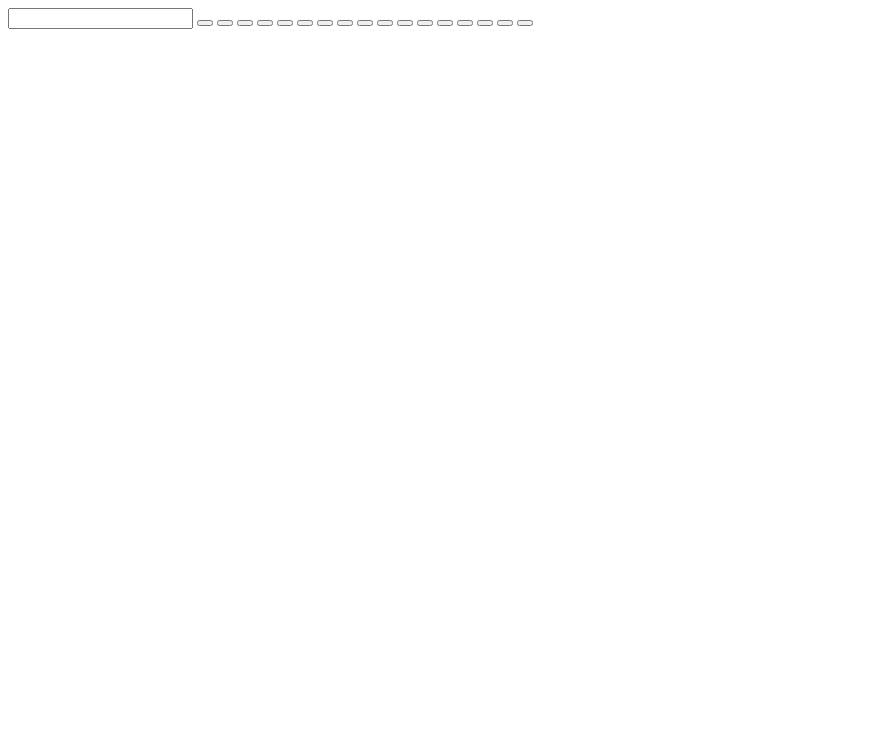
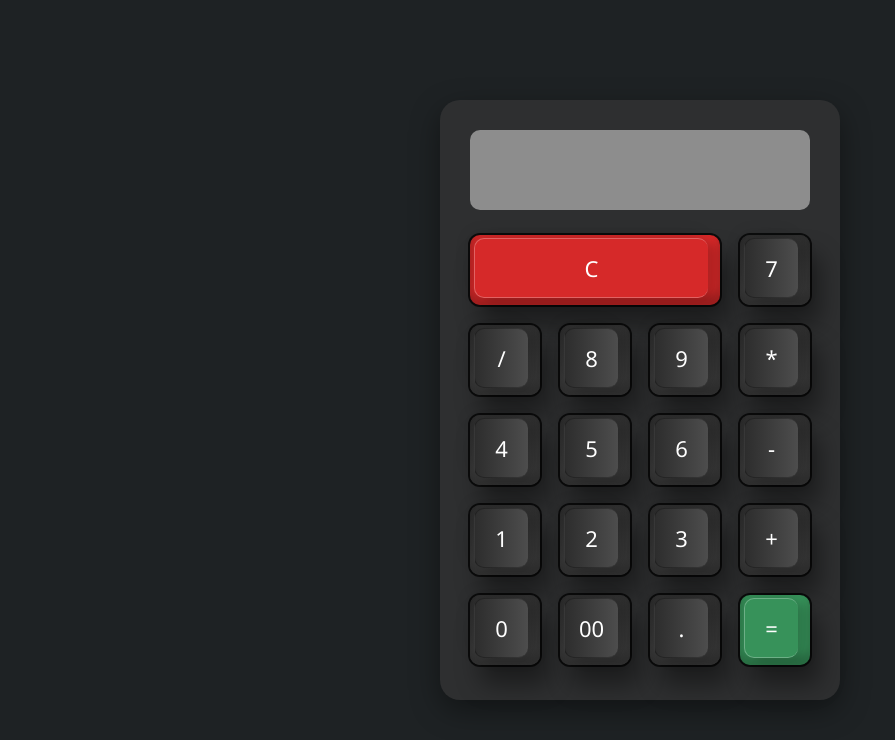
Before and after one commit to Camarederic/Calculator, a plain HTML site: page index.html in a window 1280 px wide. Shown: the whole page, without its empty margins (0-895 px from the left). Drawn offline with Linux system fonts and the light colour scheme.

Commit message:
added styles for the calculator CSS

```diff
--- a/index.html
+++ b/index.html
@@ -10,6 +10,7 @@
     <div class="container">
       <div class="calculator">
         <input type="text" class="screen" />
+        <button type="button" class="btn clear" data-num="C"></button>
         <button type="button" class="btn" data-num="7"></button>
         <button type="button" class="btn" data-num="/"></button>
         <button type="button" class="btn" data-num="8"></button>
--- a/style.css
+++ b/style.css
@@ -1 +1,117 @@
 @import url("https://fonts.googleapis.com/css2?family=Noto+Sans:ital,wght@0,100..900;1,100..900&display=swap");
+
+* {
+  margin: 0;
+  padding: 0;
+  box-sizing: border-box;
+  outline: none;
+  font-family: "Noto Sans", sans-serif;
+}
+
+html {
+  font-size: 62.5%;
+}
+
+.container {
+  width: 100%;
+  height: 100vh;
+  background-color: #1e2224;
+  display: flex;
+  justify-content: center;
+  align-items: center;
+}
+
+.calculator {
+  width: 40rem;
+  height: 60rem;
+  background-color: #2e2f30;
+  padding: 3rem 2rem;
+  border-radius: 2rem;
+  box-shadow: 0 1rem 3rem rgba(0, 0, 0, 0.4);
+  display: flex;
+  flex-wrap: wrap;
+  justify-content: center;
+  align-items: center;
+}
+
+.screen {
+  width: 34rem;
+  height: 8rem;
+  background-color: #8d8d8d;
+  margin-bottom: 1.5rem;
+  border-radius: 1rem;
+  border: none;
+  pointer-events: none;
+  text-align: right;
+  font-size: 2rem;
+  letter-spacing: 0.1rem;
+  color: #fff;
+  padding: 2rem;
+}
+
+.btn,
+.equal {
+  width: 7rem;
+  height: 7rem;
+  margin: 1rem;
+  border: none;
+  background: linear-gradient(180deg, #2f2f2f, #3f3f3f);
+  box-shadow:
+    inset 0 -0.8rem 0.8rem rgba(0, 0, 0, 0.25),
+    0 0 0 0.2rem rgba(0, 0, 0, 0.75),
+    1rem 2rem 2.5rem rgba(0, 0, 0, 0.4);
+  border-radius: 1rem;
+  cursor: pointer;
+  position: relative;
+}
+
+.clear {
+  width: 25rem;
+  background: #d62929;
+}
+
+.btn::before,
+.equal::before {
+  content: attr(data-num);
+  position: absolute;
+  top: 0.3rem;
+  left: 0.4rem;
+  bottom: 0.7rem;
+  right: 1.2rem;
+  color: #fff;
+  display: flex;
+  justify-content: center;
+  align-items: center;
+  font-size: 2.2rem;
+  background: linear-gradient(90deg, #2d2d2d, #4d4d4d);
+  box-shadow:
+    -0.5rem -0.5rem 1.5rem rgba(0, 0, 0, 0.1),
+    1rem 0.5rem 1rem rgba(0, 0, 0, 0.15);
+  border-left: 0.1rem solid #0004;
+  border-bottom: 0.1rem solid #0004;
+  border-top: 0.1rem solid #0004;
+  border-radius: 1rem;
+}
+
+.clear::before {
+  background: #d62929;
+  border-left: 0.1rem solid #fff4;
+  border-bottom: 0.1rem solid #fff4;
+  border-top: 0.1rem solid #fff4;
+}
+
+.equal {
+  background: #37925a;
+}
+
+.equal::before {
+  background: #37925a;
+  border-left: 0.1rem solid #fff4;
+  border-bottom: 0.1rem solid #fff4;
+  border-top: 0.1rem solid #fff4;
+}
+
+.btn:active,
+.equal:active {
+  filter: brightness(1.5);
+}
```
